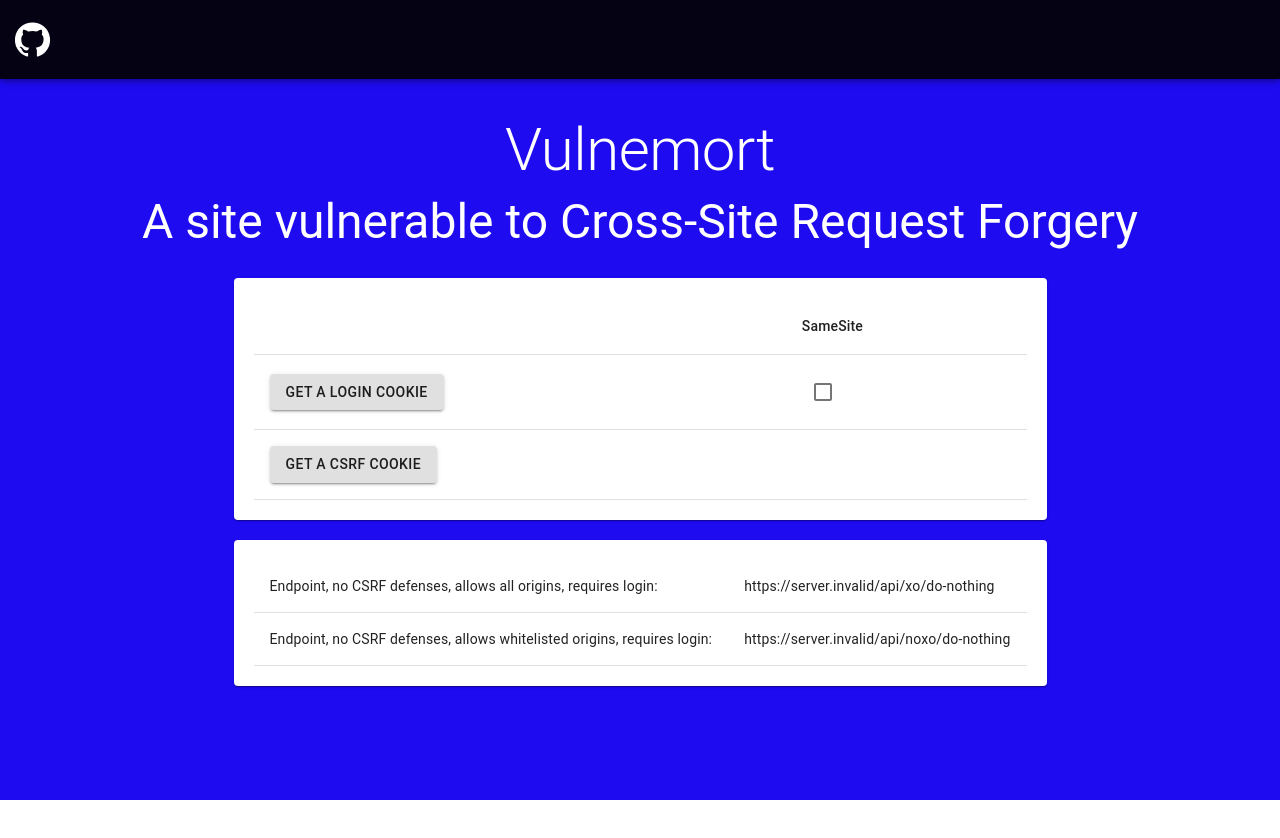
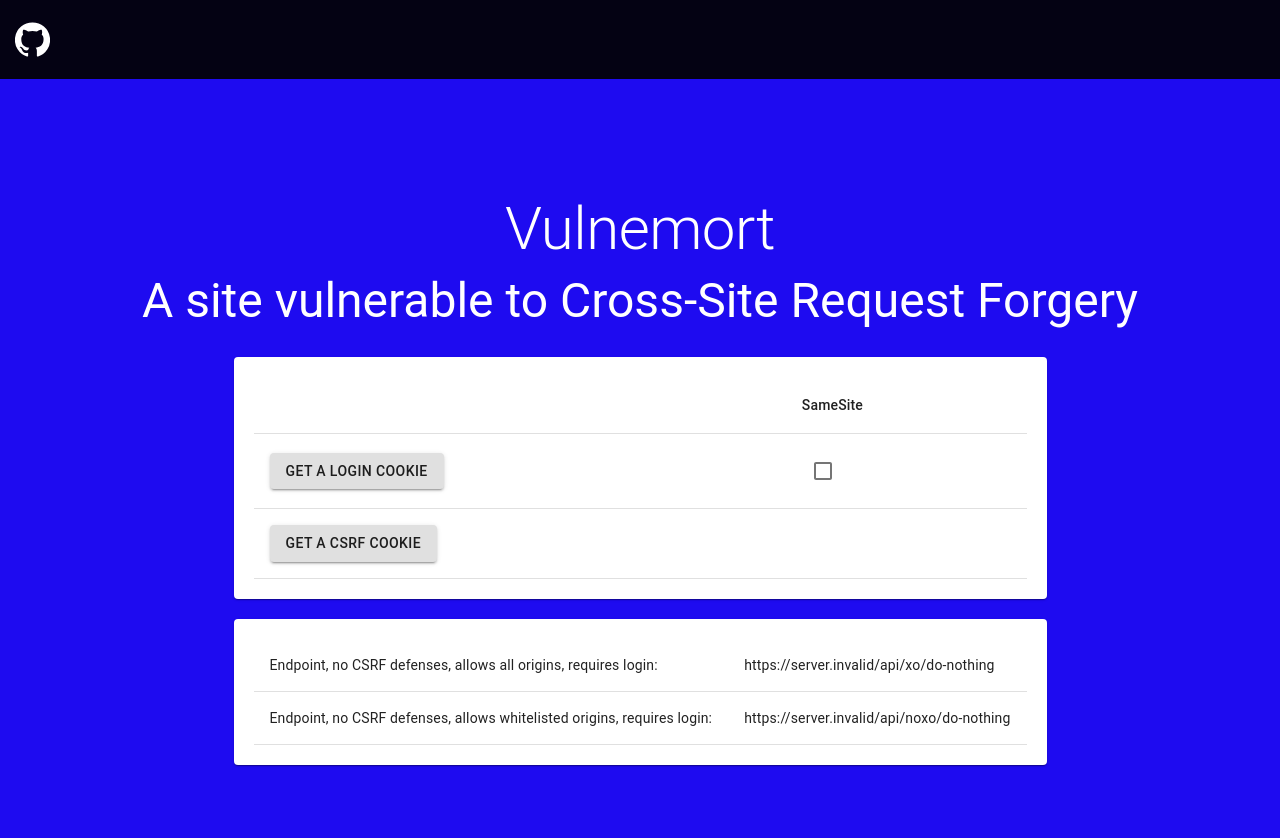
Before and after one commit to douglasnaphas/csrf-vulnerable, a React (Create React App) app: page / in a window 1280 px wide. Shown: the top 838 px of the page. Before the commit the page ends 800 px from the top, so only its background shows below. Built offline with nearby package versions, Linux system fonts and the light colour scheme; no server answers.

Commit message:
Position app bar

```diff
--- a/src/App.js
+++ b/src/App.js
@@ -37,8 +37,10 @@ function App() {
   });
   return (
     <MuiThemeProvider theme={theme}>
-      <div className="App">
-        <AppBar style={{ textAlign: "right" }}>
+      <AppBar
+        style={{ textAlign: "right", marginTop: "0px" }}
+        position="static"
+      >
         <IconButton
           href="https://github.com/douglasnaphas/csrf-vulnerable"
           style={{
@@ -52,6 +54,7 @@ function App() {
           ></GitHubIcon>
         </IconButton>
       </AppBar>
+      <div className="App">
         <Typography variant="h2" component="h1">
           Vulnemort
         </Typography>
```
Lines whose indentation alone changed are shown as unchanged.
